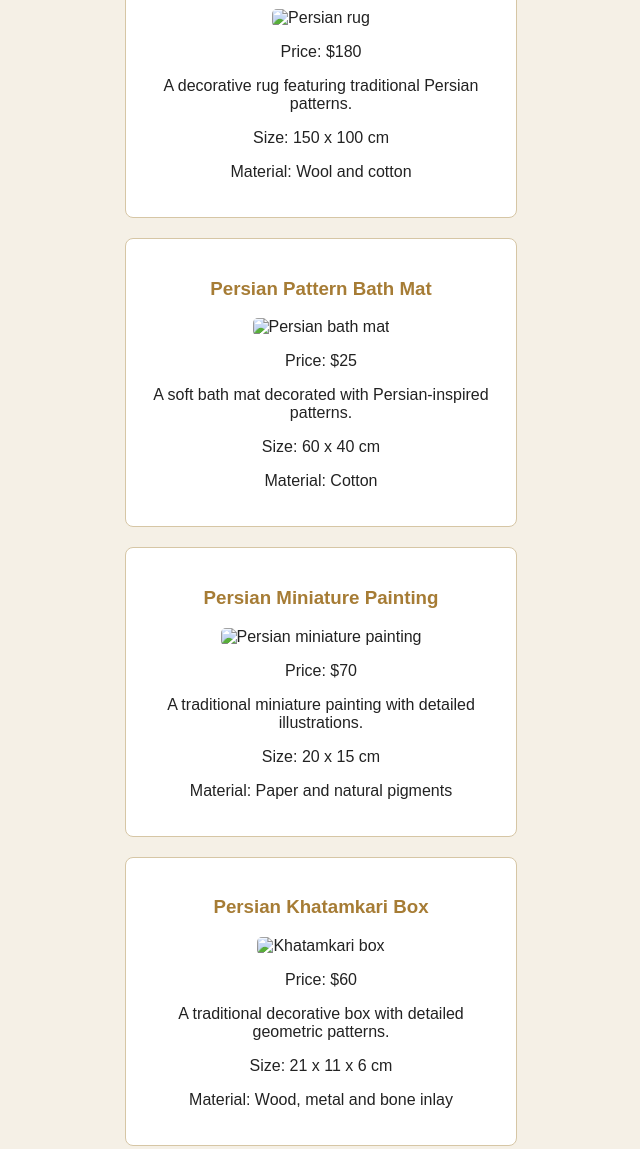
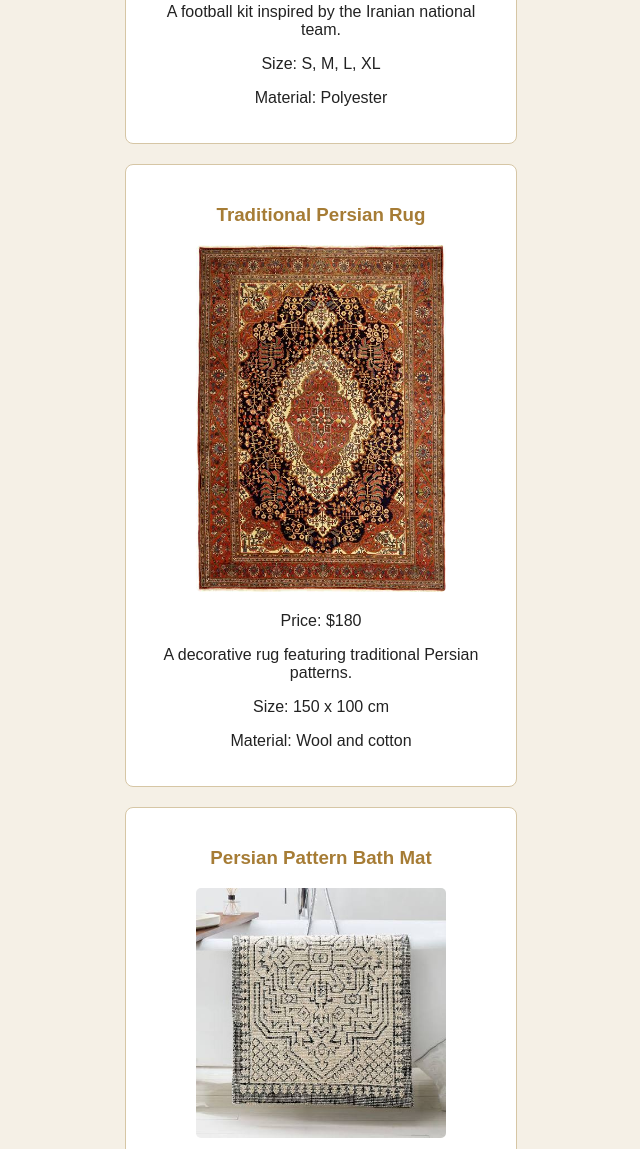
Before and after one commit to KD04-aura/crit_c, a plain HTML site: page products.html in a window 1280 px wide. Shown: the part 604-1753 px from the top of the page, without its empty margins (319-959 px from the left). Drawn offline with Linux system fonts and the light colour scheme.

Commit message:
Update products.html

```diff
--- a/products.html
+++ b/products.html
@@ -23,7 +23,7 @@
 
         <div>
             <h3>Iranian Football Kit</h3>
-            <img src="Media/Iranian-Football-Jersey-Kit-for-Kids1.webp" alt="Iranian football kit">
+            <img src="Iranian-Football-Jersey-Kit-for-Kids1.webp" alt="Iranian football kit">
             <p>Price: $45</p>
             <p>A football kit inspired by the Iranian national team.</p>
             <p>Size: S, M, L, XL</p>
@@ -32,7 +32,7 @@
 
         <div>
             <h3>Traditional Persian Rug</h3>
-            <img src="Media/carpet.jpg" alt="Persian rug">
+            <img src="carpet.jpg" alt="Persian rug">
             <p>Price: $180</p>
             <p>A decorative rug featuring traditional Persian patterns.</p>
             <p>Size: 150 x 100 cm</p>
@@ -41,7 +41,7 @@
 
         <div>
             <h3>Persian Pattern Bath Mat</h3>
-            <img src="Media/bath mat.jpg" alt="Persian bath mat">
+            <img src="bath mat.jpg" alt="Persian bath mat">
             <p>Price: $25</p>
             <p>A soft bath mat decorated with Persian-inspired patterns.</p>
             <p>Size: 60 x 40 cm</p>
@@ -50,7 +50,7 @@
 
         <div>
             <h3>Persian Miniature Painting</h3>
-            <img src="Media/miniature.jpg" alt="Persian miniature painting">
+            <img src="miniature.jpg" alt="Persian miniature painting">
             <p>Price: $70</p>
             <p>A traditional miniature painting with detailed illustrations.</p>
             <p>Size: 20 x 15 cm</p>
@@ -59,7 +59,7 @@
 
         <div>
             <h3>Persian Khatamkari Box</h3>
-            <img src="Media/Khatamkari.jpg" alt="Khatamkari box">
+            <img src="Khatamkari.jpg" alt="Khatamkari box">
             <p>Price: $60</p>
             <p>A traditional decorative box with detailed geometric patterns.</p>
             <p>Size: 21 x 11 x 6 cm</p>
```
